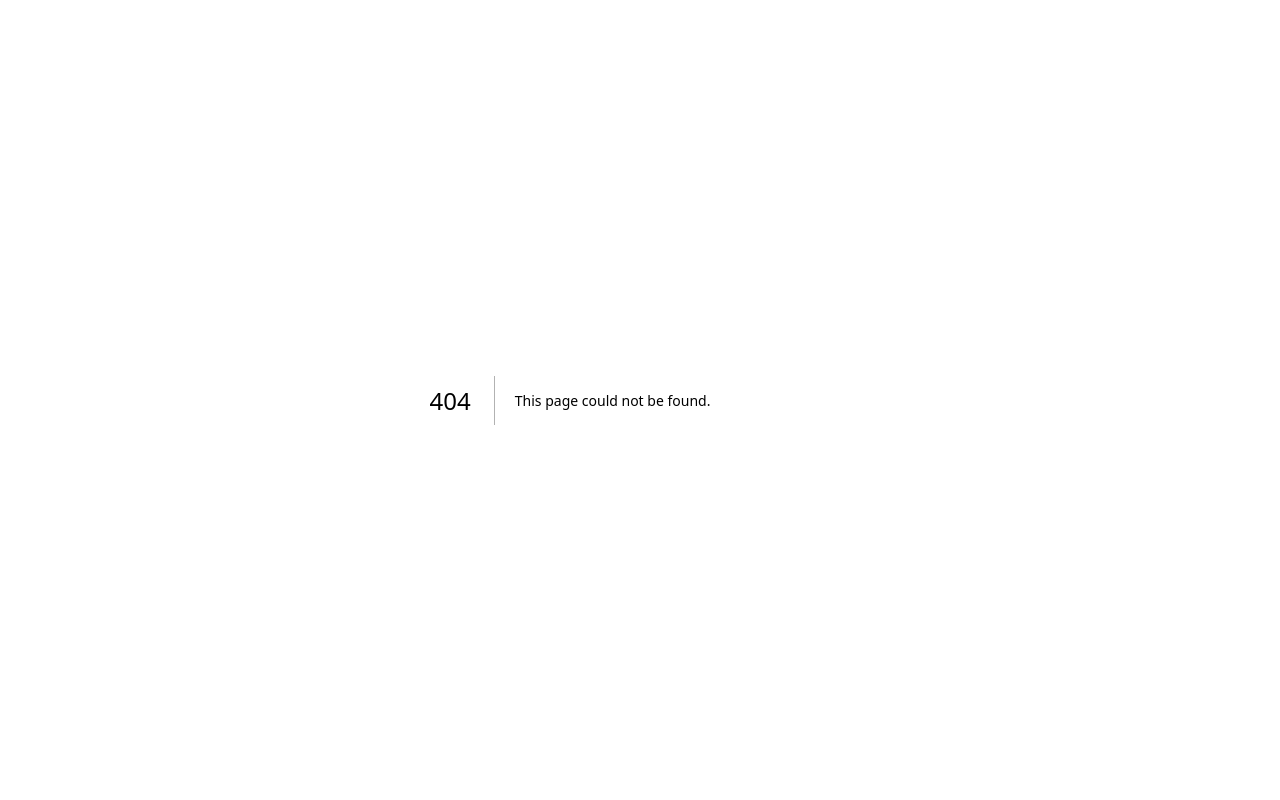
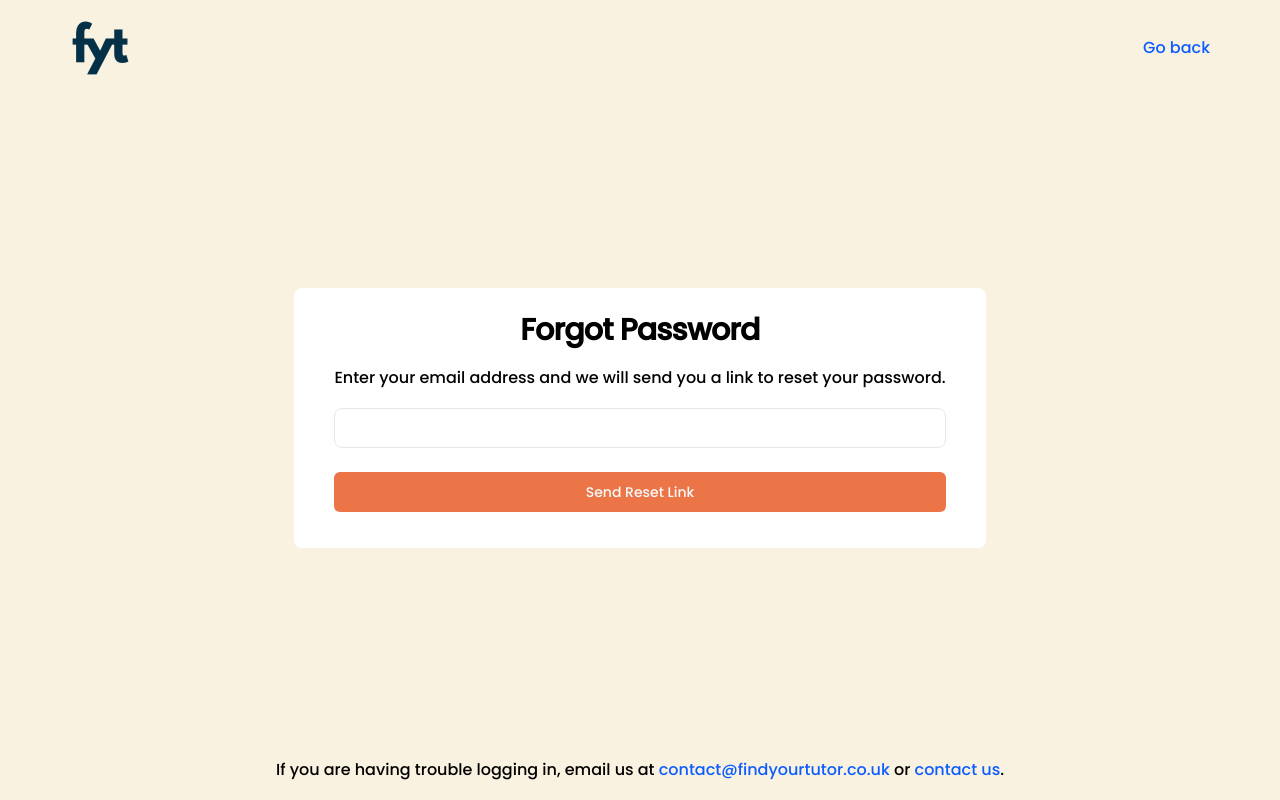
Before and after one commit to Yousuf24100286/findyourtutor, a Next.js app: page /auth/forgot-password in a window 1280 px wide. Before the commit this address had no page. Built offline with nearby package versions, Linux system fonts and the light colour scheme.

Commit message:
ui - add forgot password and reset passowrd page

```diff
--- /dev/null
+++ b/src/app/auth/forgot-password/page.tsx
@@ -0,0 +1,32 @@
+import React from 'react';
+import { H2, P } from '@/components/Typography';
+import { Button } from '@/components/ui/button';
+import { Label } from '@/components/ui/label';
+import { Input } from '@/components/ui/input';
+
+const ForgotPasswordForm = async () => (
+	<form method='POST' className='w-full flex flex-col gap-6' action={async (formData: FormData) => {
+		'use server'
+		const email = formData.get('email') as string;
+		console.log(email);
+	}}>
+		<div className="flex flex-col gap-2">
+			<Label htmlFor="email" className='hidden'>Email</Label>
+			<Input type="email" name="email" id="email" required/>
+		</div>
+		<Button type='submit' className='w-full'>Send Reset Link</Button>
+	</form>
+)
+
+
+export default async () => (
+	<div className='flex flex-1 flex-row flex-wrap justify-evenly items-center gap-20'>
+		<div className='flex flex-row justify-center'>
+			<div className="flex flex-col items-center bg-white min-w-96 rounded-lg gap-4 pt-6 pb-9 px-10">
+				<H2 className='flex items-center'>Forgot Password</H2>
+				<P>Enter your email address and we will send you a link to reset your password.</P>
+				<ForgotPasswordForm />
+			</div>
+		</div>
+	</div>
+)
--- /dev/null
+++ b/src/app/auth/forgot-password/reset/page.tsx
@@ -0,0 +1,46 @@
+import React from 'react';
+import { H2, P } from '@/components/Typography';
+import { Button } from '@/components/ui/button';
+import { Label } from '@/components/ui/label';
+import { Input } from '@/components/ui/input';
+
+const ForgotPasswordForm = async () => (
+	<form method='POST' className='w-full flex flex-col gap-6' action={async (formData: FormData) => {
+		'use server'
+		const email = formData.get('email') as string;
+		console.log(email);
+	}}>
+		<div className="flex flex-col gap-2">
+			<Label htmlFor="password">New Password</Label>
+			<Input type="password" name="password" id="password" required/>
+		</div>
+		<div>
+			<Label htmlFor="password">Confirm Password</Label>
+			<Input type="password" name="confirm-password" id="confirm-password" required/>
+		</div>
+		<Button type='submit' className='w-full'>Reset Password</Button>
+	</form>
+)
+
+
+export default async ({ searchParams }: Readonly<{ searchParams: unknown }>) => {
+	console.log(searchParams);
+
+	// To Do:
+	// extract token from searchParams
+	// verify token
+	// if token is valid, render ForgotPasswordForm
+	// else redirect to /auth/forgot-password
+
+	return (
+		<div className='flex flex-1 flex-row flex-wrap justify-evenly items-center gap-20'>
+			<div className='flex flex-row justify-center'>
+				<div className="flex flex-col items-center bg-white min-w-96 rounded-lg gap-4 pt-6 pb-9 px-10">
+					<H2 className='flex items-center'>Reset Password</H2>
+					<P>Enter your email address and we will send you a link to reset your password.</P>
+					<ForgotPasswordForm />
+				</div>
+			</div>
+		</div>
+	)
+}
```
